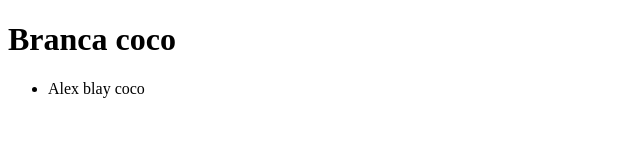
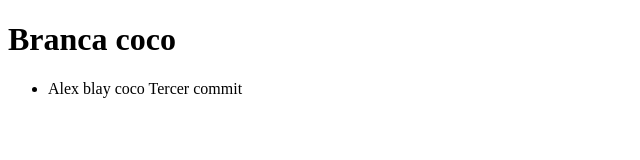
Before and after one commit to JauDev/M05_G02_ProvaGitHub, a plain HTML site: page index.html in a window 1280 px wide. Shown: the whole page, without its empty margins (0-640 px from the left). Drawn offline with Linux system fonts and the light colour scheme.

Commit message:
Tercer commit

```diff
--- a/index.html
+++ b/index.html
@@ -12,6 +12,8 @@
                 <ul>
                     <li>
                         <a>Alex blay coco</a>
+                        <a> Tercer commit
+                        </a>
                     </li>
                 </ul>
             </header>
```
